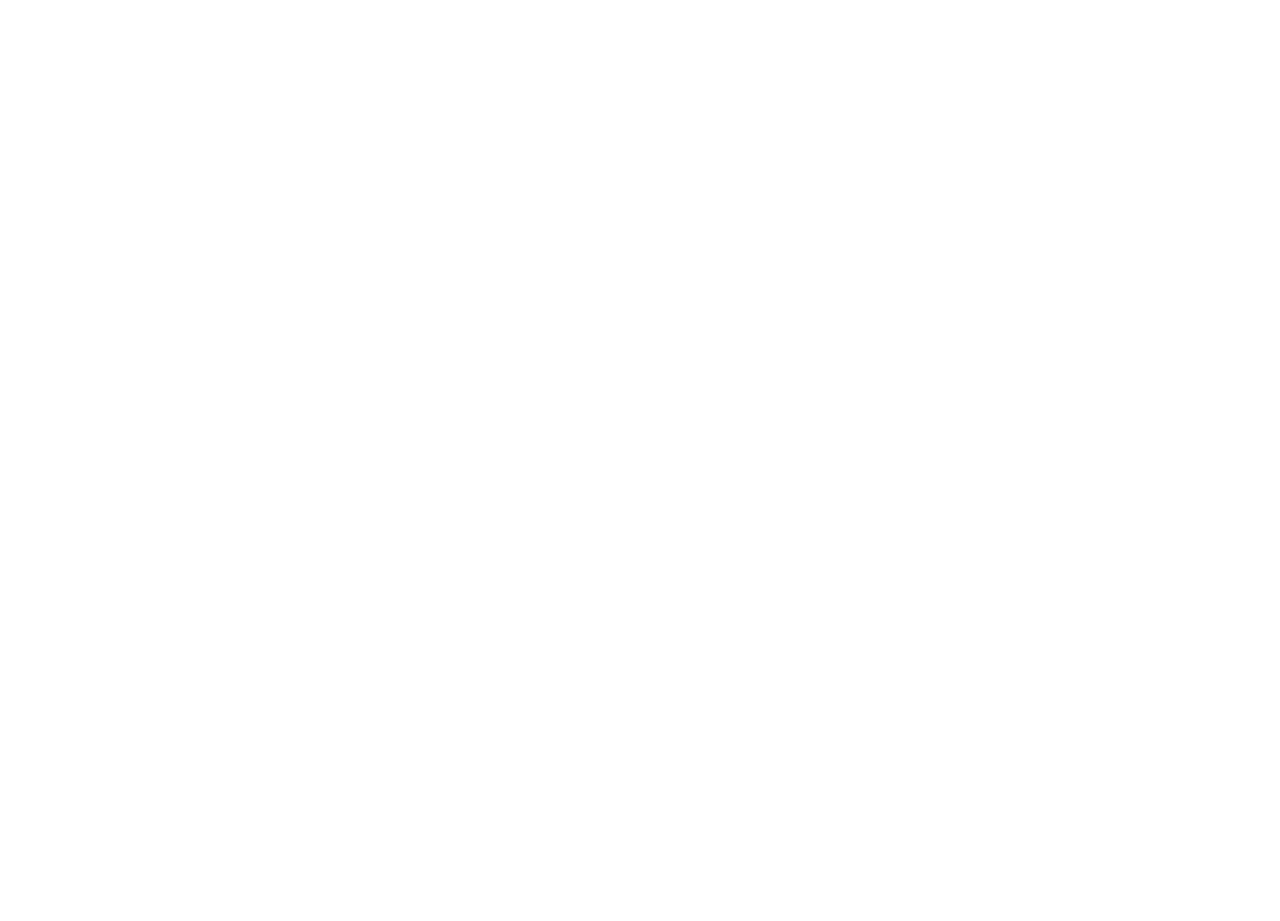
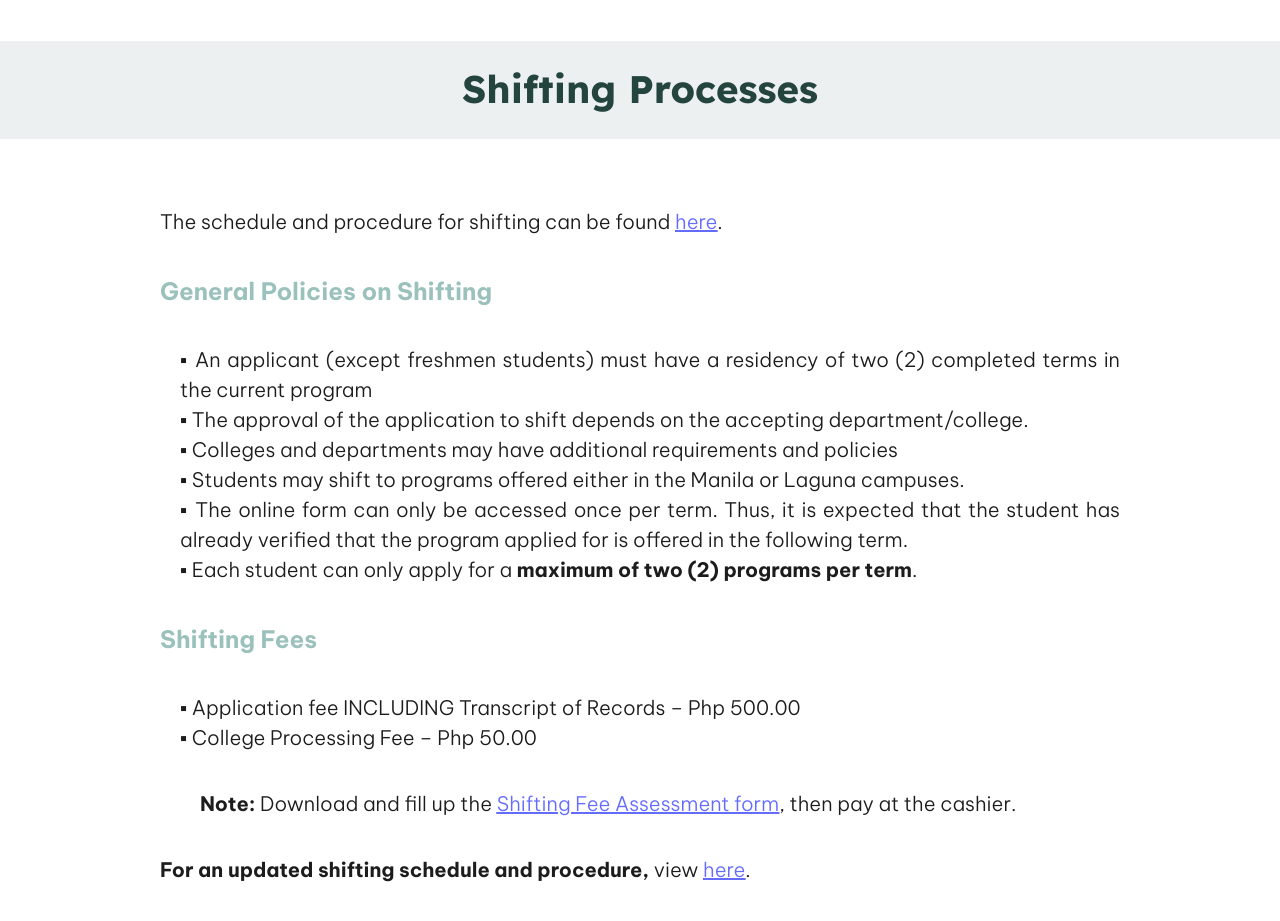
Before and after one commit to usgccs/ONECCS, a React (Vite) app: page /student-services/processes in a window 1280 px wide. Shown: the part 2140-3061 px from the top of the page. Before the commit the page ends 2181 px from the top, so only its background shows below. Built offline with nearby package versions, Linux system fonts and the light colour scheme.

Commit message:
Shifting Processes Page

```diff
--- /dev/null
+++ b/src/components/shiftingProcesses/ShiftingProcesses.css
@@ -0,0 +1,156 @@
+.loa__main_description {
+    display: flex;
+    justify-content: center;
+    align-items: center;
+    gap: 4px;
+    background-color: #FFFFFF;
+    /* Use the variable for background color */
+    @apply w-full py-10 flex-col;
+}
+
+.loa__main_description h1 {
+    /* font-size: 30px; */
+    font-weight: bold;
+    color: #24435e;
+    text-align: center;
+    @apply text-4xl lg:text-5xl mt-8;
+
+}
+
+.loa__description {
+    @apply flex w-full flex-col lg:px-40 mb-8;
+}
+
+.loa__description p {
+    @apply text-lg lg:text-xl;
+    font-family: 'BeVietnamProLight';
+    color: #1c1c1c;
+    text-align: center;
+    line-height: 1.5;
+}
+
+.loa__description h2 {
+    @apply text-lg lg:text-2xl;
+    font-family: 'BeVietnamProBold';
+    color: #9bc1bc;
+    text-align: justify;
+    line-height: 1.5;
+}
+
+.loa__description h3 {
+    @apply text-lg lg:text-xl;
+    font-family: 'BeVietnamProLight';
+    color: #1c1c1c;
+    text-align: justify;
+    line-height: 1.5;
+}
+
+.loa__description h4 {
+    @apply text-lg lg:text-xl;
+    font-family: 'BeVietnamProLight';
+    color: #1c1c1c;
+    text-align: justify;
+    line-height: 1.5;
+    padding-left: 20px; /* Adjust the value to your desired indent size */
+    position: relative; /* Needed to use pseudo-element */
+}
+
+.loa__description strong {
+    @apply text-lg lg:text-xl;
+    font-family: 'BeVietnamProBold';
+    color: #1c1c1c;
+    text-align: center;
+    line-height: 1.5;
+}
+
+.white-link {
+    color: white;
+    text-decoration: none; /* Optional: to remove underline */
+}
+
+.white-link:hover {
+    color: #ddd; /* Optional: change color on hover */
+}
+.loa__main_description {
+    display: flex;
+    justify-content: center;
+    align-items: center;
+    gap: 4px;
+    background-color: #FFFFFF;
+    /* Use the variable for background color */
+    @apply w-full py-10 flex-col;
+}
+
+.loa__main_description h1 {
+    /* font-size: 30px; */
+    font-weight: bold;
+    color: #24435e;
+    text-align: center;
+    @apply text-4xl lg:text-5xl mt-8;
+
+}
+
+.loa__description {
+    @apply flex w-full flex-col lg:px-40 mb-8;
+}
+
+.loa__description p {
+    @apply text-lg lg:text-xl;
+    font-family: 'BeVietnamProLight';
+    color: #1c1c1c;
+    text-align: center;
+    line-height: 1.5;
+}
+
+.loa__description h2 {
+    @apply text-lg lg:text-2xl;
+    font-family: 'BeVietnamProBold';
+    color: #9bc1bc;
+    text-align: justify;
+    line-height: 1.5;
+}
+
+.loa__description h3 {
+    @apply text-lg lg:text-xl;
+    font-family: 'BeVietnamProLight';
+    color: #1c1c1c;
+    text-align: justify;
+    line-height: 1.5;
+}
+
+.loa__description h4 {
+    @apply text-lg lg:text-xl;
+    font-family: 'BeVietnamProLight';
+    color: #1c1c1c;
+    text-align: justify;
+    line-height: 1.5;
+    padding-left: 20px; /* Adjust the value to your desired indent size */
+    position: relative; /* Needed to use pseudo-element */
+}
+
+.loa__description h5 {
+    @apply text-lg lg:text-xl;
+    font-family: 'BeVietnamProLight';
+    color: #1c1c1c;
+    text-align: justify;
+    line-height: 1.5;
+    padding-left: 40px; /* Adjust the value to your desired indent size */
+    position: relative; /* Needed to use pseudo-element */
+}
+
+.loa__description strong {
+    @apply text-lg lg:text-xl;
+    font-family: 'BeVietnamProBold';
+    color: #1c1c1c;
+    text-align: center;
+    line-height: 1.5;
+}
+
+.white-link {
+    color: white;
+    text-decoration: none; /* Optional: to remove underline */
+}
+
+.white-link:hover {
+    color: #ddd; /* Optional: change color on hover */
+}
--- /dev/null
+++ b/src/components/shiftingProcesses/ShiftingProcesses.jsx
@@ -0,0 +1,44 @@
+import React, { useEffect, useState } from "react";
+import "./ShiftingProcesses.css";
+
+const ShiftingProcesses = () => {
+
+    return (
+        <div className="loa__main_description">
+            <br></br>
+            <div className="loa__description">
+                <h3>The schedule and procedure for shifting can be found <u><a href="https://www.dlsu.edu.ph/wp-content/uploads/pdf/registrar/schedules/shifting_ug.pdf">here</a></u>.</h3>
+            </div>
+            <div className="loa__description">
+                <h2>General Policies on Shifting</h2>
+            </div>
+            <div className="loa__description">
+                <h4>▪ An applicant (except freshmen students) must have a residency of two (2) completed terms in the current program</h4>
+                <h4>▪ The approval of the application to shift depends on the accepting department/college.</h4>
+                <h4>▪ Colleges and departments may have additional requirements and policies</h4>
+                <h4>▪ Students may shift to programs offered either in the Manila or Laguna campuses.</h4>
+                <h4>▪ The online form can only be accessed once per term. Thus, it is expected that the student has already verified that the program applied for is offered in the following term.</h4>
+                <h4>▪ Each student can only apply for a <strong>maximum of two (2) programs per term</strong>.</h4>
+            </div>
+            <div className="loa__description">
+                <h2>Shifting Fees</h2>
+            </div>
+            <div className="loa__description">
+                <h4>▪ Application fee INCLUDING Transcript of Records – Php 500.00</h4>
+                <h4>▪ College Processing Fee – Php 50.00</h4>
+            </div>
+            <div className="loa__description">
+                <h5><strong>Note:</strong> Download and fill up the <u><a href="https://drive.google.com/file/d/1A2ZTMBsh0GwE-A1pSBo6jNPal3aUN9BD/view?usp=drive_link">Shifting Fee Assessment form</a></u>, then pay at the cashier.</h5>
+            </div>
+            <div className="loa__description">
+                <h3><strong>For an updated shifting schedule and procedure,</strong> view <u><a href="https://www.dlsu.edu.ph/wp-content/uploads/pdf/registrar/schedules/shifting_ug.pdf">here</a></u>.</h3>
+            </div>
+
+
+
+
+        </div >
+    );
+};
+
+export default ShiftingProcesses;
--- a/src/pages/student-services/processes/Processes.jsx
+++ b/src/pages/student-services/processes/Processes.jsx
@@ -1,5 +1,6 @@
 import SectionHeader from "@/components/sectionHeader/SectionHeader";
 import LeaveOfAbsence from "../../../components/leaveOfAbsence/LeaveOfAbsence";
+import ShiftingProcesses from "../../../components/shiftingProcesses/ShiftingProcesses";
 
 const Processes = () => {
 
@@ -7,6 +8,8 @@
         <div className="flex flex-col justify-center items-center min-h-screen">
             <SectionHeader header={"Leave of Absence"} />
             <LeaveOfAbsence />
+            <SectionHeader header={"Shifting Processes"} />
+            <ShiftingProcesses />
         </div>
     );
 }
```
